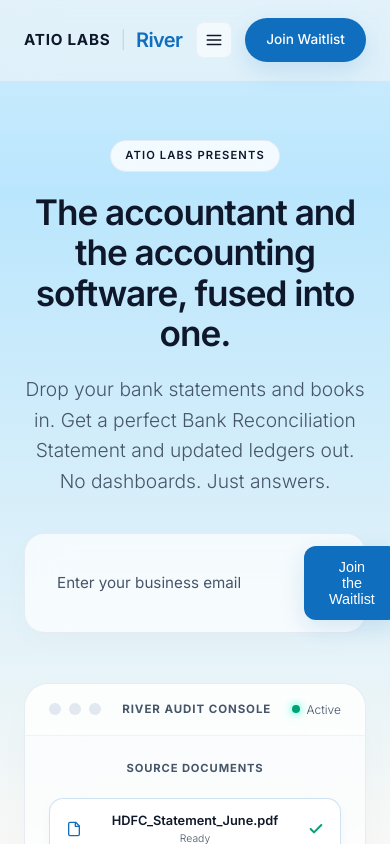
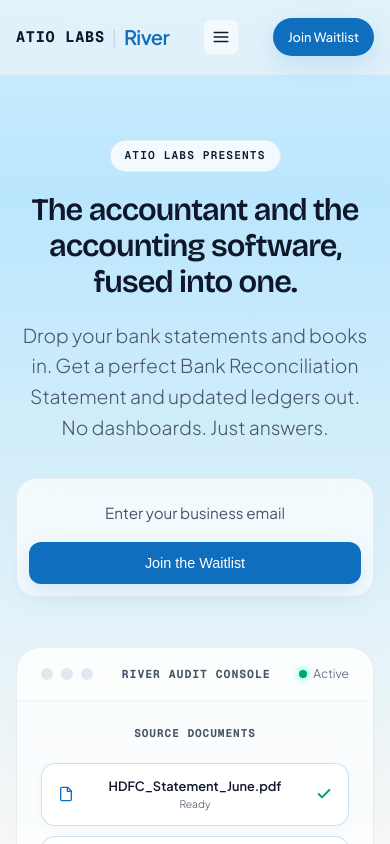
Before and after one commit to AtioLabs/atiolabs, a Next.js app: page / in a window 390 px wide. Shown: the top 844 px of the page. Built offline with nearby package versions, Linux system fonts and the light colour scheme.

Commit message:
fix(layout): fixed responsive layout overflow

```diff
--- a/app/globals.css
+++ b/app/globals.css
@@ -105,7 +105,19 @@
 .legacy-error-icon { color: #c00; font-weight: 900; font-size: 0.85rem; }
 
 /* Typography */
-h1, h2, h3, h4 { font-weight: 500; letter-spacing: -0.03em; line-height: 1.15; color: var(--ocean-dark); }
+h1, h2, h3, h4 { font-family: var(--font-display), -apple-system, sans-serif; font-weight: 500; letter-spacing: -0.03em; line-height: 1.15; color: var(--ocean-dark); }
+
+/* Capitalised label / badge text → Geist Mono */
+.label,
+.footer-col-title,
+.panel-header,
+.simulator-title, .auditor-title, .queue-card-title,
+.comparison-badge,
+.brs-badge,
+.discrepancy-meta,
+.queue-count {
+    font-family: var(--font-mono), monospace;
+}
 h1 { font-size: clamp(2.2rem, 5vw, 3.8rem); font-weight: 600; }
 h2 { font-size: clamp(1.8rem, 4vw, 2.6rem); font-weight: 500; }
 p { font-size: 1.05rem; color: var(--ocean-muted); margin-bottom: 1rem; font-weight: 300; }
@@ -192,7 +204,7 @@
 
 /* Clean pure Typographic Logo branding */
 .logo-container { display: flex; align-items: center; text-decoration: none; }
-.logo-company-name { font-family: var(--font-sans), sans-serif; font-weight: 700; font-size: 0.95rem; letter-spacing: 0.05em; color: var(--ocean-dark); }
+.logo-company-name { font-family: var(--font-mono), monospace; font-weight: 700; font-size: 0.95rem; letter-spacing: 0.05em; color: var(--ocean-dark); }
 .logo-separator { color: rgba(15, 23, 42, 0.15); font-weight: 300; font-size: 1.1rem; margin: 0 10px; }
 .navbar-logo-text { font-family: var(--font-sans), sans-serif; font-weight: 600; font-size: 1.25rem; color: var(--brand-blue); letter-spacing: -0.03em; }
 
@@ -457,10 +469,21 @@
         border-bottom: 1px solid rgba(226, 232, 240, 0.8); padding: 16px 24px; gap: 16px;
         border-radius: 0; box-shadow: 0 8px 24px rgba(15, 23, 42, 0.05);
     }
-    .waitlist-container { border-radius: 20px; flex-direction: column; padding: 12px; }
-    .waitlist-container .btn { width: 100%; border-radius: 12px; }
+    .waitlist-container { border-radius: 20px; padding: 12px; }
+    .waitlist-form { flex-direction: column; }
+    .waitlist-form .waitlist-input { padding: 12px 20px; text-align: center; }
+    .waitlist-form .btn { width: 100%; border-radius: 12px; }
     .waitlist-success { border-radius: 20px; flex-direction: column; text-align: center; padding: 20px; }
 
     .footer-grid { grid-template-columns: 1fr; gap: 32px; padding: 48px 24px 32px; }
     .footer-bottom { flex-direction: column; gap: 8px; text-align: center; padding: 20px 24px; }
 }
+
+/* Small phones — keep the nav from crowding */
+@media (max-width: 480px) {
+    .container { padding: 0 16px; }
+    nav .btn-primary { padding: 8px 14px !important; font-size: 0.8rem !important; }
+    .logo-separator { margin: 0 7px; }
+    .ocean-finale { padding: 120px 20px; }
+    h1 { font-size: clamp(1.9rem, 8vw, 2.6rem); }
+}
--- a/app/layout.tsx
+++ b/app/layout.tsx
@@ -1,18 +1,25 @@
 import type { Metadata } from "next";
-import { Inter, JetBrains_Mono } from "next/font/google";
+import { Bricolage_Grotesque, Plus_Jakarta_Sans, Geist_Mono } from "next/font/google";
 import "./globals.css";
 
-const inter = Inter({
+// Body / UI text
+const jakarta = Plus_Jakarta_Sans({
   subsets: ["latin"],
   variable: "--font-sans",
-  weight: ["300", "400", "500", "600", "700"],
   display: "swap",
 });
 
-const jetbrainsMono = JetBrains_Mono({
+// Display / large headings
+const bricolage = Bricolage_Grotesque({
+  subsets: ["latin"],
+  variable: "--font-display",
+  display: "swap",
+});
+
+// Capitalised label / mono text
+const geistMono = Geist_Mono({
   subsets: ["latin"],
   variable: "--font-mono",
-  weight: ["400", "500", "600"],
   display: "swap",
 });
 
@@ -43,7 +50,7 @@
   children: React.ReactNode;
 }>) {
   return (
-    <html lang="en" className={`${inter.variable} ${jetbrainsMono.variable}`}>
+    <html lang="en" className={`${jakarta.variable} ${bricolage.variable} ${geistMono.variable}`}>
       <body>{children}</body>
     </html>
   );
```
Also changed, not shown: .claude/launch.json (added).
